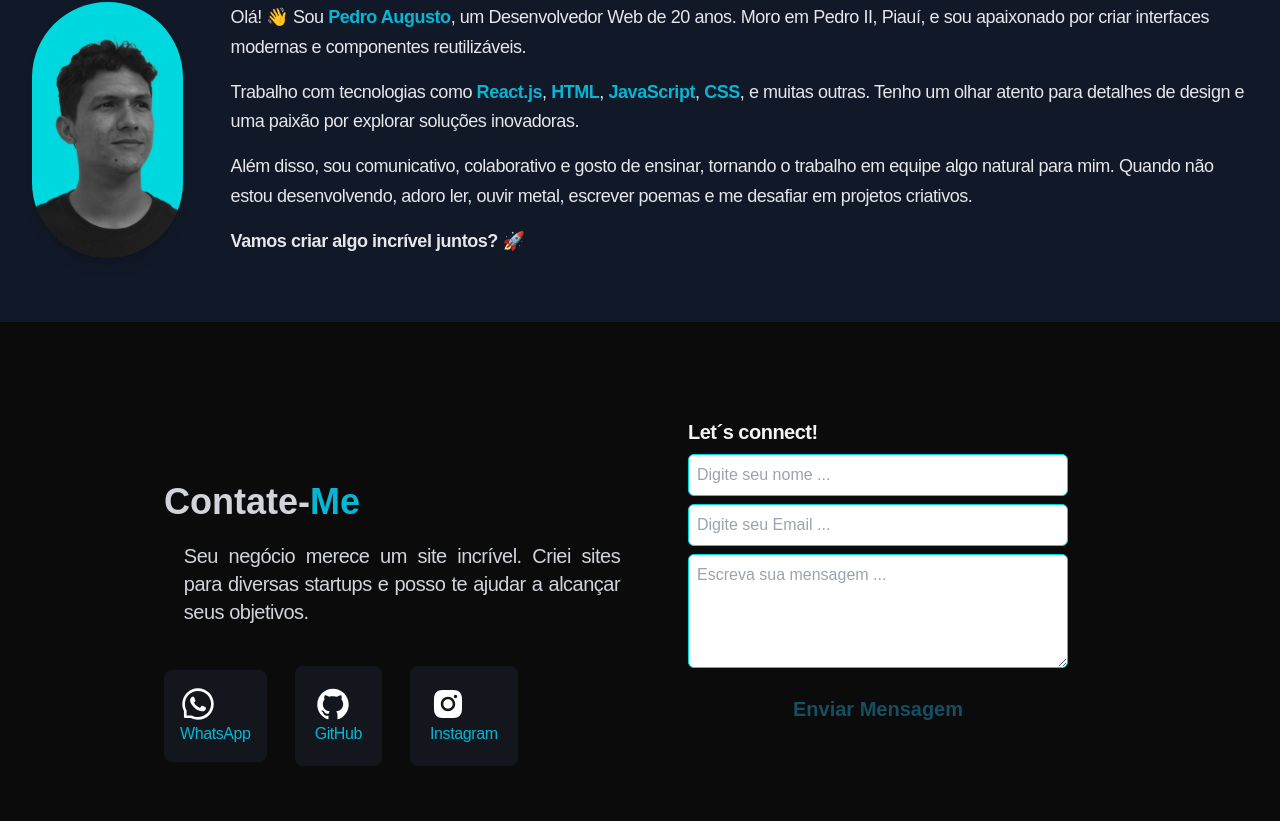
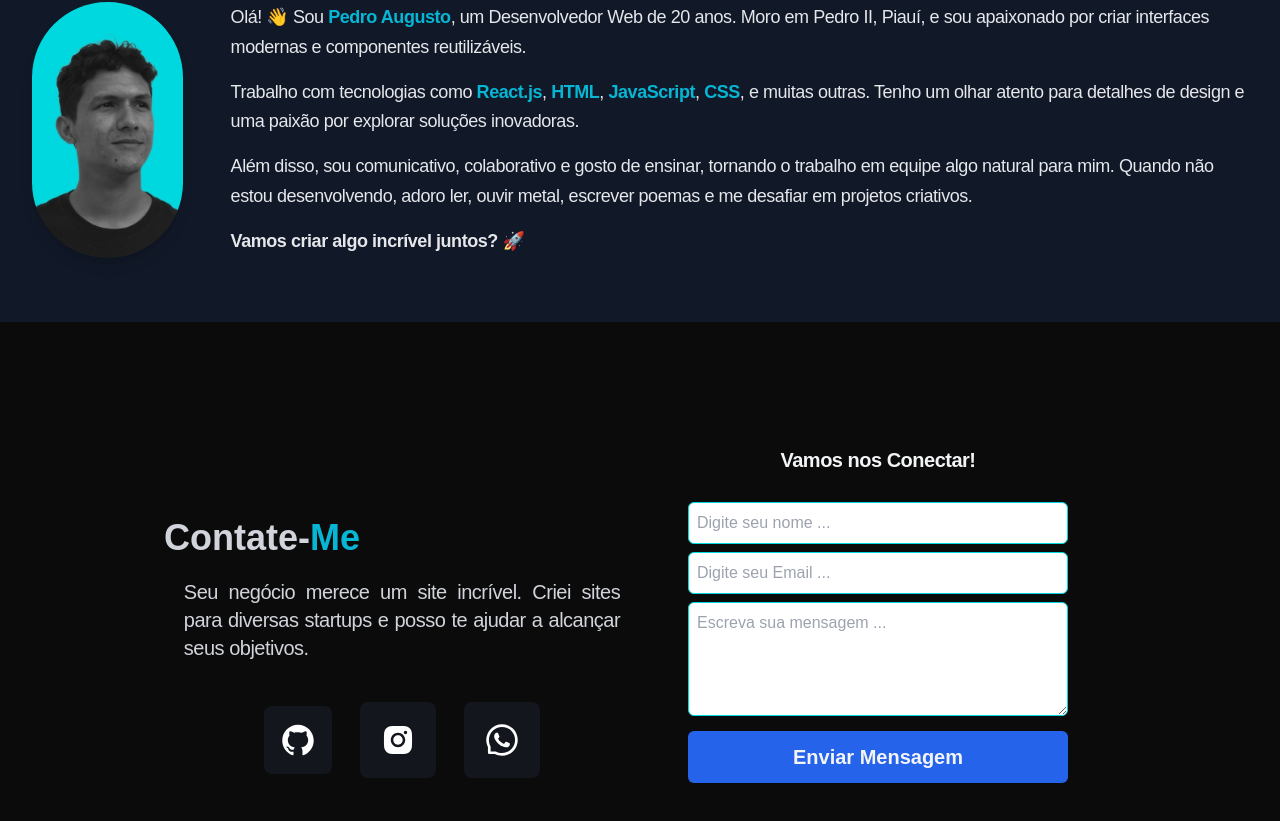
Before and after one commit to pedrinho-devv/Portfolio, a React (Vite) app: page / in a window 1280 px wide. Shown: the part 3325-4146 px from the top of the page. Built offline with nearby package versions, Linux system fonts and the light colour scheme.

Commit message:
alterações nos botões do contato.

```diff
--- a/src/Components/contato.jsx
+++ b/src/Components/contato.jsx
@@ -1,4 +1,8 @@
-import { AiFillGithub, AiFillInstagram, AiOutlineWhatsApp } from "react-icons/ai";
+import {
+    AiFillGithub,
+    AiFillInstagram,
+    AiOutlineWhatsApp,
+  } from "react-icons/ai";
   import { motion } from "framer-motion";
 
   const Contato = () => {
@@ -22,33 +26,54 @@ const Contato = () => {
               </p>
             </div>
 
-          <div className="flex mt-10 items-center gap-7">
-            <div className="bg-gray-800/40 p-4 rounded-lg">
-              <h3 className="md:text-4xl text-2xl font-semibold text-white">
-                <AiOutlineWhatsApp />
-              </h3>
-              <p className="text-xs md:text-base">
-                <span>WhatsApp</span>
-              </p>
-            </div>
+            <div className="flex mt-10 items-center gap-7 justify-center">
+              <motion.div
+                className="bg-gray-800/40 p-4 rounded-lg hover:scale-110 transition-transform duration-300"
+                initial={{ scale: 0 }}
+                animate={{ scale: 1 }}
+                transition={{ duration: 0.5 }}
+              >
+                <a
+                  href="https://github.com"
+                  target="_blank"
+                  rel="noopener noreferrer"
+                  aria-label="Visite meu perfil no GitHub"
+                >
+                  <AiFillGithub className="md:text-4xl text-2xl font-semibold text-white" />
+                </a>
+              </motion.div>
 
-            <div className="bg-gray-800/40 p-5 rounded-lg">
-              <h3 className="md:text-4xl text-2xl font-semibold text-white">
-                <AiFillGithub />
-              </h3>
-              <p className="text-xs md:text-base">
-                <span>GitHub</span>
-              </p>
-            </div>
+              <motion.div
+                className="bg-gray-800/40 p-5 rounded-lg hover:scale-110 transition-transform duration-300"
+                initial={{ scale: 0 }}
+                animate={{ scale: 1 }}
+                transition={{ duration: 0.5 }}
+              >
+                <a
+                  href="https://www.instagram.com/"
+                  target="_blank"
+                  rel="noopener noreferrer"
+                  aria-label="Visite meu perfil no Instagram"
+                >
+                  <AiFillInstagram className="md:text-4xl text-2xl font-semibold text-white" />
+                </a>
+              </motion.div>
 
-            <div className="bg-gray-800/40 p-5 rounded-lg">
-              <h3 className="md:text-4xl text-2xl font-semibold text-white">
-                <AiFillInstagram />
-              </h3>
-              <p className="text-xs md:text-base">
-                <span>Instagram</span>
-              </p>
-            </div>
+              <motion.div
+                className="bg-gray-800/40 p-5 rounded-lg hover:scale-110 transition-transform duration-300"
+                initial={{ scale: 0 }}
+                animate={{ scale: 1 }}
+                transition={{ duration: 0.5 }}
+              >
+                <a
+                  href="https://web.whatsapp.com/"
+                  target="_blank"
+                  rel="noopener noreferrer"
+                  aria-label="Envie uma mensagem pelo WhatsApp"
+                >
+                  <AiOutlineWhatsApp className="md:text-4xl text-2xl font-semibold text-white" />
+                </a>
+              </motion.div>
             </div>
           </div>
 
@@ -61,7 +86,7 @@ const Contato = () => {
             animate={{ opacity: 1 }}
             transition={{ delay: 0.3, duration: 0.8 }}
           >
-          <p className="text-gray-100 font-bold text-xl mb-2">Let´s connect!</p>
+            <p className="text-gray-100 mt-7 mb-7 text-center font-bold text-xl mb-2">Vamos nos Conectar!</p>
             <input
               type="text"
               id="name"
@@ -86,7 +111,7 @@ const Contato = () => {
             />
             <button
               type="submit"
-            className="w-full py-3 rounded-md text-gray-100 font-semibold text-xl bg-primary-color"
+              className="w-full py-3 rounded-md text-gray-100 font-semibold text-xl bg-blue-600 hover:bg-blue-500 transition-colors"
             >
               Enviar Mensagem
             </button>
@@ -96,4 +121,4 @@ const Contato = () => {
     );
   };
 
-export default Contato;
+  export default Contato;
```
Lines whose indentation alone changed are shown as unchanged.
